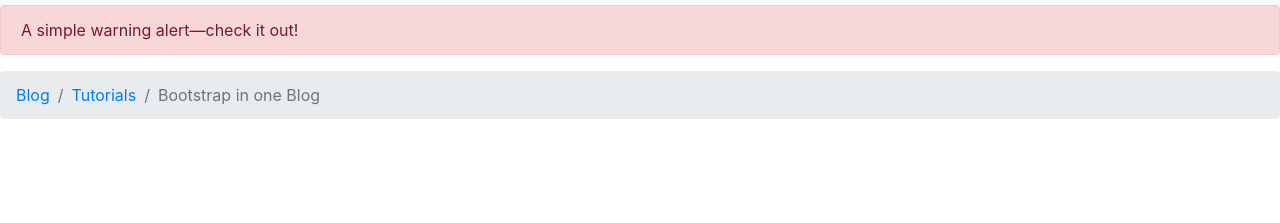
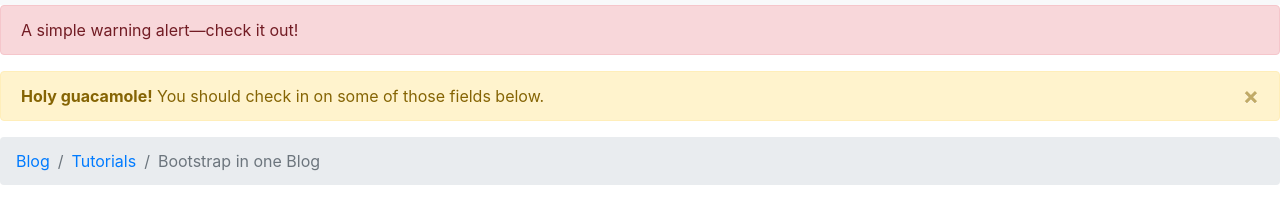
Before and after one commit to adilsts/Bootstrapdemo, a plain HTML site: page index.html in a window 1280 px wide. Shown: the part 51-274 px from the top of the page. Drawn offline with nearby package versions, Linux system fonts and the light colour scheme.

Commit message:
Dismissing alert added using bootstrap

```diff
--- a/index.html
+++ b/index.html
@@ -57,6 +57,12 @@
     <div class="alert alert-danger" role="alert">
         A simple warning alert—check it out!
       </div>
+      <div class="alert alert-warning alert-dismissible fade show" role="alert">
+        <strong>Holy guacamole!</strong> You should check in on some of those fields below.
+        <button type="button" class="close" data-dismiss="alert" aria-label="Close">
+          <span aria-hidden="true">&times;</span>
+        </button>
+      </div>
     <nav aria-label="breadcrumb">
         <ol class="breadcrumb">
           <li class="breadcrumb-item"><a href="#">Blog</a></li>
```
